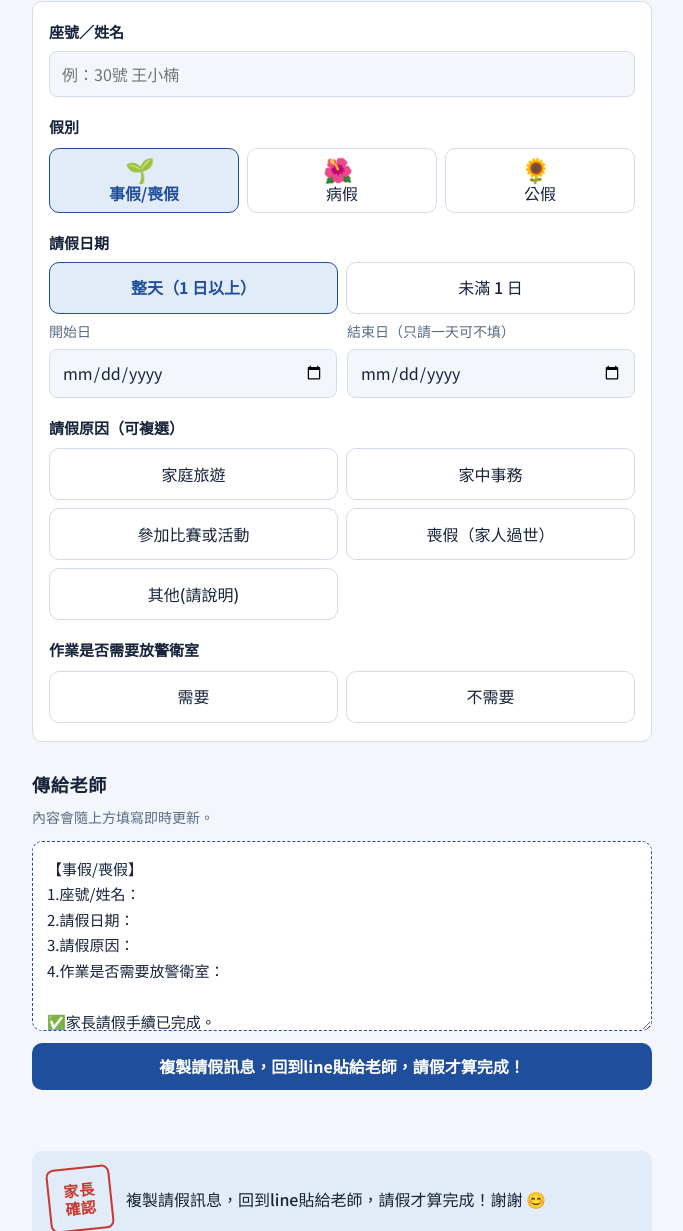
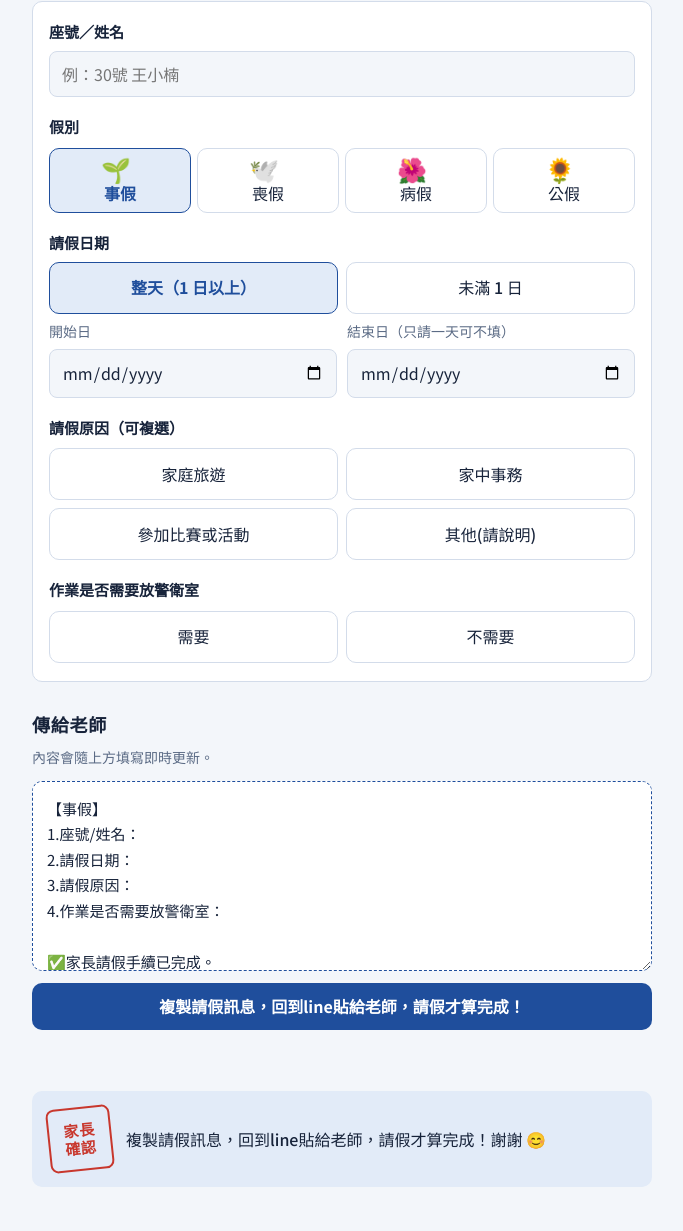
Before and after one commit to amazelife12/Ntps-leave-form-c-all, a plain HTML site: page index.html in a window 1280 px wide. Shown: the part 251-1482 px from the top of the page, without its empty margins (298-981 px from the left). Drawn offline with Linux system fonts and the light colour scheme.

Commit message:
Add files via upload

```diff
--- a/index.html
+++ b/index.html
@@ -66,6 +66,8 @@ fieldset { border: 0; padding: 0; margin: 0; min-width: 0; display: flex; flex-d
 legend { padding: 0; font-size: 14px; color: var(--muted); font-weight: 500; margin-bottom: 8px; }
 .seg { display: grid; grid-template-columns: 1fr 1fr; gap: 8px; }
 .seg3 { grid-template-columns: repeat(3, 1fr); }
+.seg4 { grid-template-columns: repeat(4, 1fr); gap: 6px; }
+.seg4 span { padding: 8px 2px; }
 .seg3 span { flex-direction: column; gap: 2px; }
 .seg3 .ico { margin: 0; }
 .miss { outline: 2px solid var(--stamp); outline-offset: 3px; border-radius: 10px; }
@@ -138,6 +140,7 @@ legend { padding: 0; font-size: 14px; color: var(--muted); font-weight: 500; mar
 .care[hidden] { display:none; }
 .care .care-t { font-weight:700; font-size:15px; color:var(--ink); margin:0; }
 .care .care-s { font-size:13px; color:var(--muted); margin:0; }
+.field .care-s { font-size:13px; color:var(--muted); margin:0; }
 .care button.card { padding:0; border:1px solid var(--rule); border-radius:12px; overflow:hidden; background:var(--card); cursor:zoom-in; display:block; width:100%; }
 .care button.card img { display:block; width:100%; height:auto; }
 .zoom { position:fixed; inset:0; z-index:50; background:rgba(0,0,0,.82); overflow:auto; padding:12px; padding-top:calc(12px + env(safe-area-inset-top,0px)); cursor:zoom-out; }
@@ -167,8 +170,9 @@ legend { padding: 0; font-size: 14px; color: var(--muted); font-weight: 500; mar
       </div>
       <fieldset class="field">
         <legend style="color:var(--ink);font-weight:700;font-size:15px">假別</legend>
-        <div class="seg seg3">
-          <label><input type="radio" name="type" value="事假/喪假" checked><span><b class="ico" aria-hidden="true">🌱</b>事假/喪假</span></label>
+        <div class="seg seg3 seg4">
+          <label><input type="radio" name="type" value="事假" checked><span><b class="ico" aria-hidden="true">🌱</b>事假</span></label>
+          <label><input type="radio" name="type" value="喪假"><span><b class="ico" aria-hidden="true">🕊️</b>喪假</span></label>
           <label><input type="radio" name="type" value="病假"><span><b class="ico" aria-hidden="true">🌺</b>病假</span></label>
           <label><input type="radio" name="type" value="公假"><span><b class="ico" aria-hidden="true">🌻</b>公假</span></label>
         </div>
@@ -237,6 +241,14 @@ legend { padding: 0; font-size: 14px; color: var(--muted); font-weight: 500; mar
           <label><input type="radio" name="hw" value="不需要"><span>不需要</span></label>
         </div>
       </fieldset>
+      <fieldset class="field" id="mealWrap" hidden>
+        <legend style="color:var(--ink);font-weight:700;font-size:15px">午餐停餐調查：葷食或素食</legend>
+        <p class="care-s">請假 3 個上課日以上需要停餐，請告訴導師孩子平常吃葷食或素食。</p>
+        <div class="seg" id="mealSeg">
+          <label><input type="radio" name="meal" value="葷食"><span>葷食</span></label>
+          <label><input type="radio" name="meal" value="素食"><span>素食</span></label>
+        </div>
+      </fieldset>
     </div>
   </section>
 
@@ -261,10 +273,10 @@ legend { padding: 0; font-size: 14px; color: var(--muted); font-weight: 500; mar
   var REPORT_URL = "https://cpmimicker07-cloud.github.io/ntpshealth/";
   var KEY = "class-leave-c-v1";
   var TTL = 24 * 60 * 60 * 1000;
-  var T1 = "事假/喪假";
-  var state = { type: T1, days: "full" };
+  var state = { type: "事假", days: "full" };
   var OPTIONS = {
-    "事假/喪假": ["家庭旅遊", "家中事務", "參加比賽或活動", "喪假（家人過世）", "其他"],
+    "事假": ["家庭旅遊", "家中事務", "參加比賽或活動", "其他"],
+    "喪假": ["家人過世", "其他"],
     "病假": ["身體不適", "受傷", "回診或看醫生", "感冒", "發燒", "嘔吐", "腹瀉", "腸病毒", "A型流感", "B型流感", "新冠", "腸胃炎/腸胃型感冒", "登革熱", "水痘", "其他"],
     "公假": ["參加比賽或活動", "其他"]
   };
@@ -333,7 +345,7 @@ legend { padding: 0; font-size: 14px; color: var(--muted); font-weight: 500; mar
     var span = spanDays();
     var full = state.days !== "part";
     return {
-      paper: state.type === T1 && full && span >= 5,
+      paper: (state.type === "事假" || state.type === "喪假") && full && span >= 5,
       lunch: full && span >= 3,
       report: state.type === "病假" && picked.some(function (x) { return INFECT.indexOf(x) >= 0; })
     };
@@ -379,7 +391,7 @@ legend { padding: 0; font-size: 14px; color: var(--muted); font-weight: 500; mar
       localStorage.setItem(KEY, JSON.stringify({
         ts: Date.now(),
         type: radio("type"), days: radio("days"), hw: radio("hw"),
-        onset: $("#onset").value, diag: $("#diag").value, clinic: $("#clinic").value, cram: $("#cram").value, disp: radio("disp"), admit: $("#admit").value, sib: $("#sib").value,
+        onset: $("#onset").value, diag: $("#diag").value, clinic: $("#clinic").value, cram: $("#cram").value, disp: radio("disp"), meal: radio("meal"), admit: $("#admit").value, sib: $("#sib").value,
         who: $("#who").value, d1: $("#d1").value, d2: $("#d2").value, t1: $("#t1").value, t2: $("#t2").value, why: $("#why").value, picked: picked, diseases: diseases, dOther: $("#dOther").value
       }));
     } catch (e) {}
@@ -401,7 +413,7 @@ legend { padding: 0; font-size: 14px; color: var(--muted); font-weight: 500; mar
       diseases = Array.isArray(s.diseases) ? s.diseases.filter(function (x) { return DISEASES.indexOf(x) >= 0; }) : [];
       $("#dOther").value = s.dOther || "";
       ["onset", "diag", "clinic", "cram", "admit", "sib"].forEach(function (k) { $("#" + k).value = s[k] || ""; });
-      setRadio("disp", s.disp);
+      setRadio("disp", s.disp); setRadio("meal", s.meal);
     } catch (e) {}
   }
   function reset() {
@@ -445,6 +457,7 @@ legend { padding: 0; font-size: 14px; color: var(--muted); font-weight: 500; mar
       if (!$("#sib").value.trim()) m.push({ label: "兄弟姊妹就讀班級姓名（沒有請填「無」）", el: "#sib" });
     }
     if (!radio("hw")) m.push({ label: "作業是否放警衛室", el: "#hwSeg" });
+    if (needs().lunch && !radio("meal")) m.push({ label: "午餐葷食或素食", el: "#mealSeg" });
     return m;
   }
   var showMiss = false;
@@ -467,6 +480,7 @@ legend { padding: 0; font-size: 14px; color: var(--muted); font-weight: 500; mar
       "3.請假原因：" + reasonText(),
       "4.作業是否需要放警衛室：" + radio("hw")
     ];
+    if (n.lunch) lines.push("5.午餐葷素：" + radio("meal"));
     var std = picked.filter(function (x) { return STD[x]; }).map(function (x) { return "・" + x + "：" + STD[x]; });
     var blocks = [lines.join("\n")];
     if (n.report) {
@@ -484,11 +498,7 @@ legend { padding: 0; font-size: 14px; color: var(--muted); font-weight: 500; mar
     }
     if (state.type === "病假" && std.length) blocks.push("📌返校標準\n" + std.join("\n"));
     blocks.push("✅家長請假手續已完成。");
-    var forms = [];
-    if (n.report) forms.push("🍃「傳染病通報系統」 " + REPORT_URL);
-    if (n.lunch) forms.push("🌸「午餐停餐申請」 " + LUNCH_URL);
-    if (n.paper) forms.push("📄紙本假單：" + T1 + "5個上課日以上（共" + spanDays() + "天），需另填紙本假單，請導師提供。");
-    if (forms.length) blocks.push("📝下列表單由導師填寫：\n" + forms.join("\n"));
+    if (n.paper) blocks.push("📄紙本假單：" + state.type + "5個上課日以上（共" + spanDays() + "天），需另填紙本假單，請導師提供。");
     $("#msg").value = blocks.join("\n\n");
     markMiss();
     save();
@@ -526,6 +536,7 @@ legend { padding: 0; font-size: 14px; color: var(--muted); font-weight: 500; mar
     renderCare();
     var rep0 = needs().report;
     $("#epi").hidden = !rep0;
+    $("#mealWrap").hidden = !needs().lunch;
     $("#admitWrap").hidden = !(rep0 && radio("disp") === "住院");
     var needDis = state.type === "病假" && picked.indexOf("校園傳染病") >= 0;
     if (!needDis && (diseases.length || $("#dOther").value)) {
@@ -576,7 +587,7 @@ legend { padding: 0; font-size: 14px; color: var(--muted); font-weight: 500; mar
     if (t.matches('input[name="type"], input[name="days"]')) { refresh(); return; }
     if (t.matches("#d1, #d2")) { refresh(); return; }
     if (t.matches('input[name="disp"]')) { refresh(); return; }
-    if (t.matches('input[name="hw"], #t1, #t2, #onset, #diag, #admit')) buildMsg();
+    if (t.matches('input[name="hw"], input[name="meal"], #t1, #t2, #onset, #diag, #admit')) buildMsg();
   });
   document.addEventListener("input", function (e) {
     if (e.target.matches("#who, #why, #dOther, #clinic, #cram, #sib")) buildMsg();
```
